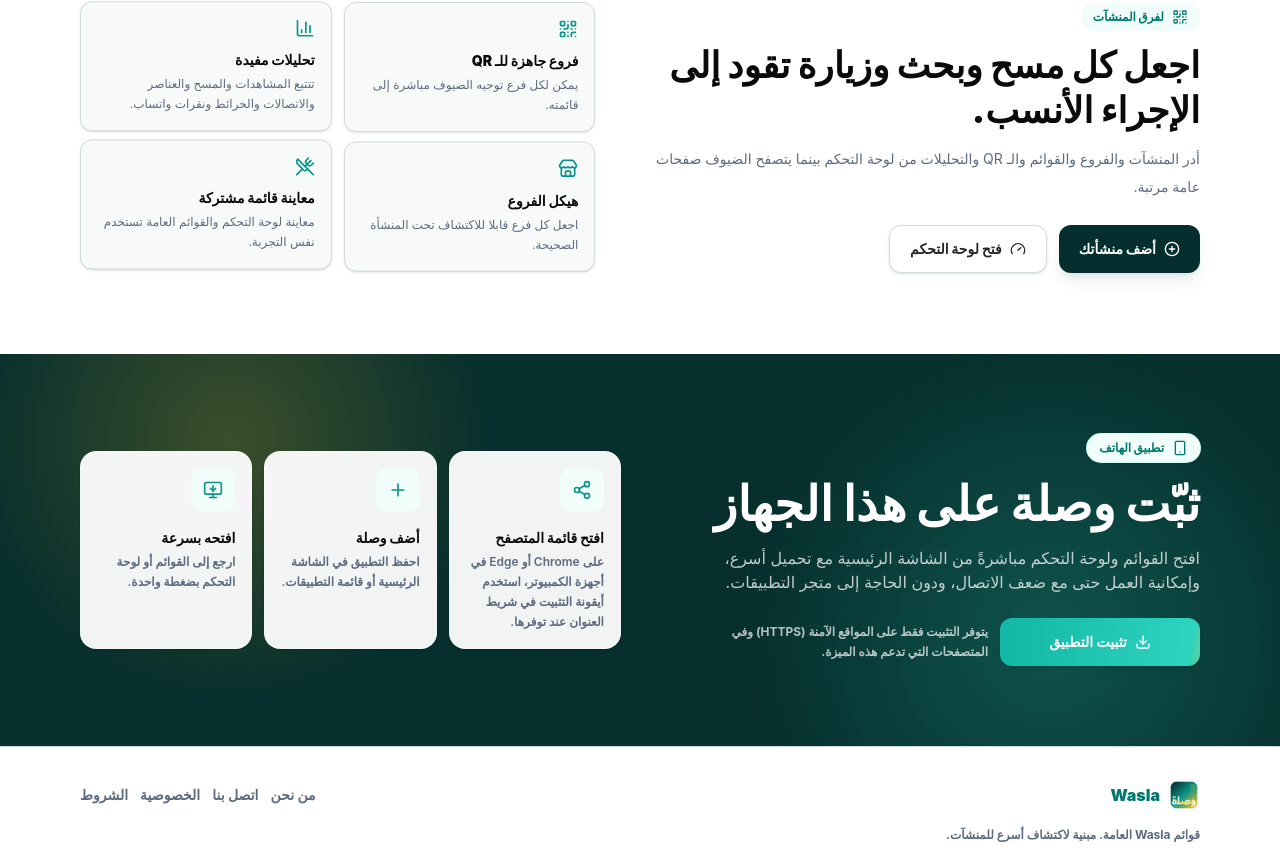
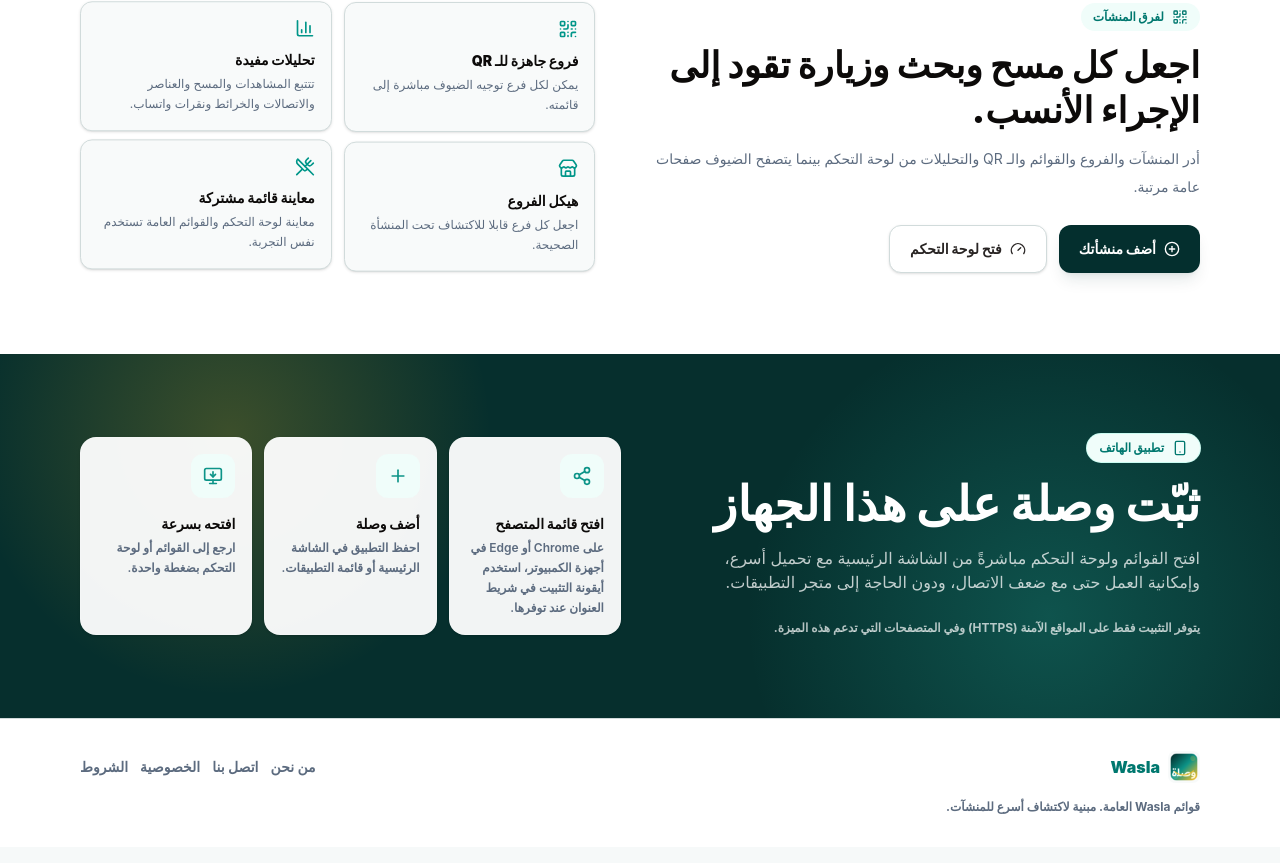
Before and after one commit to Saif-El-Eslam/wasla-frontend, a Next.js app: page /ar in a window 1280 px wide. Shown: the part 2074-2937 px from the top of the page. Built offline with nearby package versions, Linux system fonts and the light colour scheme; no server answers.

Commit message:
show buttun according to available download or not

```diff
--- a/src/components/shared/pwa-install-section.tsx
+++ b/src/components/shared/pwa-install-section.tsx
@@ -148,7 +148,7 @@ export function PwaInstallSection({
             {t('body')}
           </p>
           <div className="mt-6 flex flex-col gap-3 sm:flex-row sm:items-center">
-            {true && (
+            {canPrompt && (
               <PrimaryButton
                 onClick={install}
                 disabled={installing}
```
